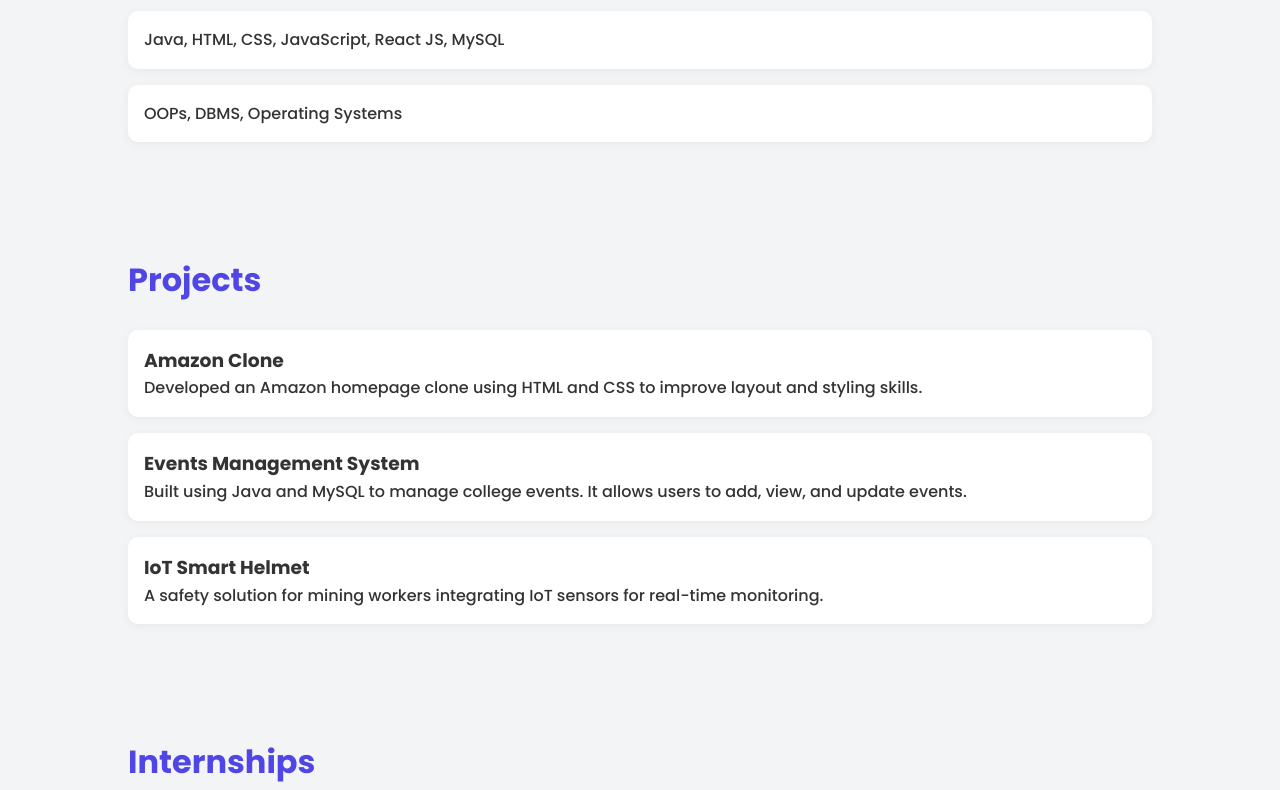
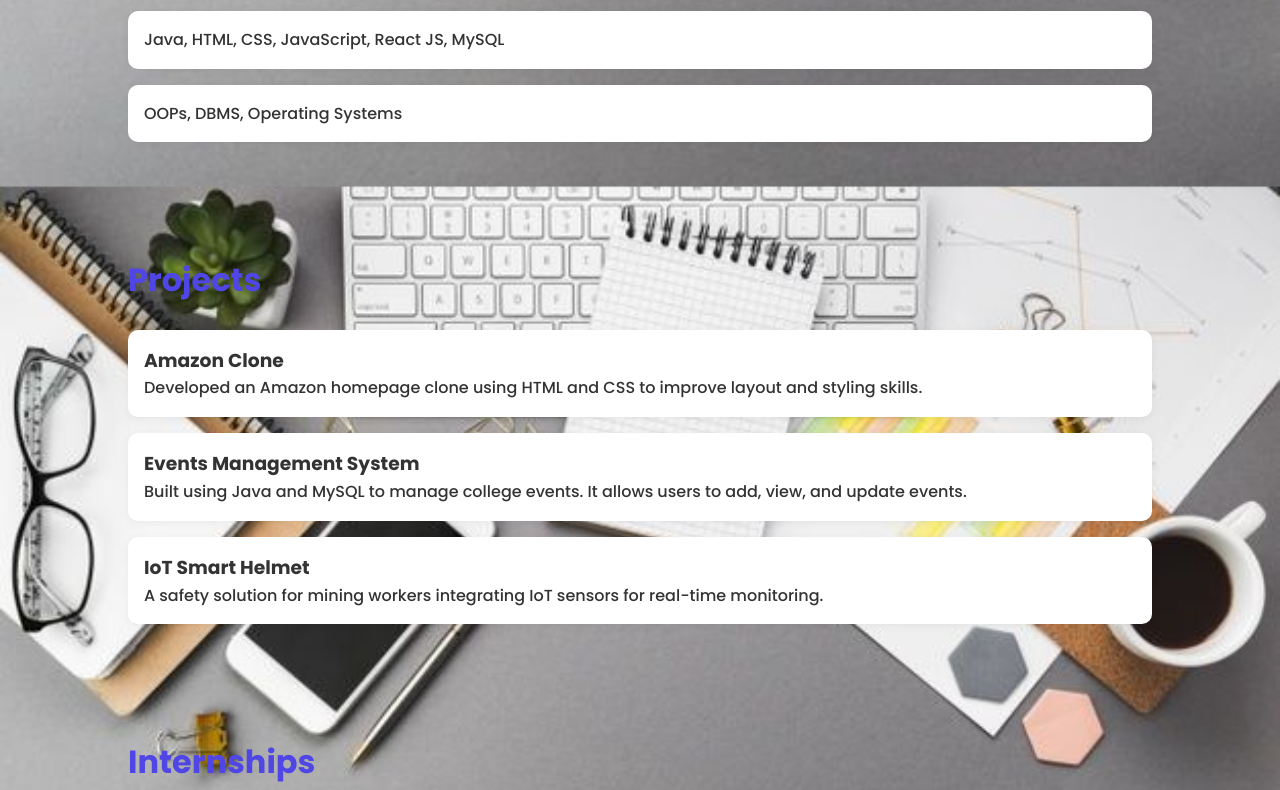
Before and after one commit to mogaltufel/Tufel_Portfolio, a plain HTML site: page index.html in a window 1280 px wide. Shown: the part 666-1456 px from the top of the page. Drawn offline with Linux system fonts and the light colour scheme.

Commit message:
Update index.html

```diff
--- a/index.html
+++ b/index.html
@@ -14,9 +14,10 @@
         }
 
         body {
-            background: #f3f4f6;
-            color: #333;
-            line-height: 1.6;
+    background: url('622af1ce20783731327ba9365ae66ab8.jpg') no-repeat center center fixed;
+    background-size: cover;
+    color: #333;
+    line-height: 1.6;
         }
 
         header {
```
